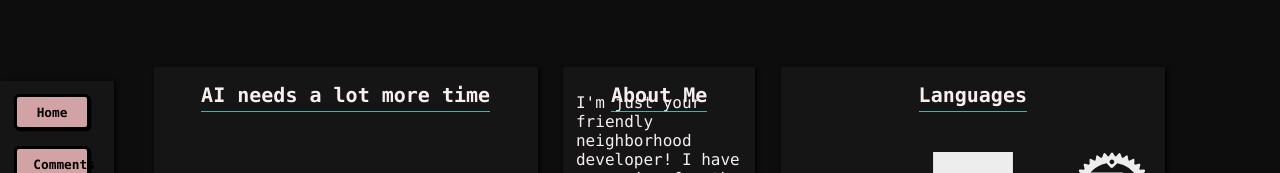
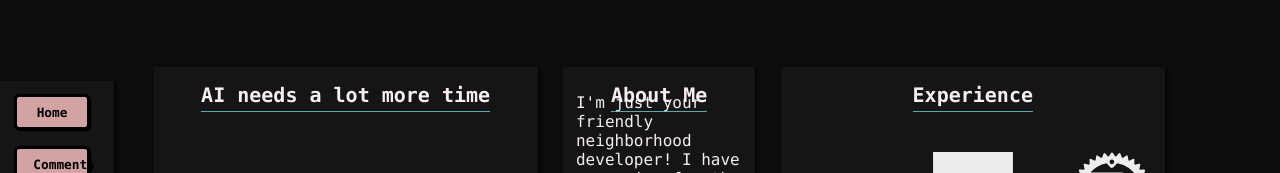
Before and after one commit to CVilledieu/Portfolio, a React app in the folder frontend/: page / in a window 1280 px wide. Shown: the top 173 px of the page. Built offline with nearby package versions, Linux system fonts and the light colour scheme; the HTML template or start-up script is replaced by a standard one.

Commit message:
Changed title of block on home page displaying experience with languages from Languages to Experience

```diff
--- a/frontend/src/views/overview/home.jsx
+++ b/frontend/src/views/overview/home.jsx
@@ -86,7 +86,7 @@ function Languages() {
         </div>
     );
     return (
-        <Block title="Languages" InnerDiv={inner}/>
+        <Block title="Experience" InnerDiv={inner}/>
     );
 }
 
```
